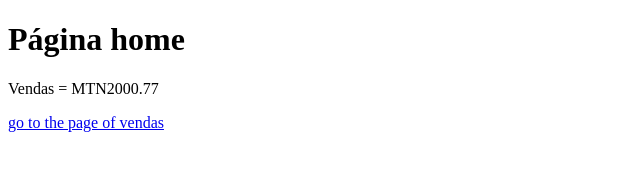
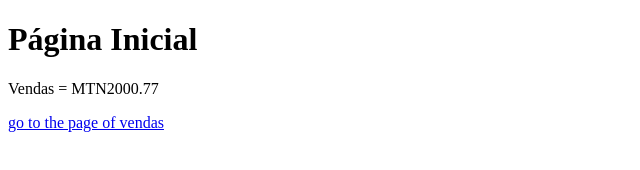
Before and after one commit to Ofice0313/gitHubclass, a plain HTML site: page index.html in a window 1280 px wide. Shown: the full height of the page, 0-640 px from the left. Drawn offline with Linux system fonts and the light colour scheme.

Commit message:
git reset

```diff
--- a/index.html
+++ b/index.html
@@ -6,7 +6,7 @@
     <title>Document</title>
 </head>
 <body>
-    <h1>Página home</h1>
+    <h1>Página Inicial</h1>
     <p>Vendas = MTN2000.77</p>
     <a href="vendas.html">go to the page of vendas</a>
 </body>
```
Also changed, not shown: blog.html (+2 -0 lines).
